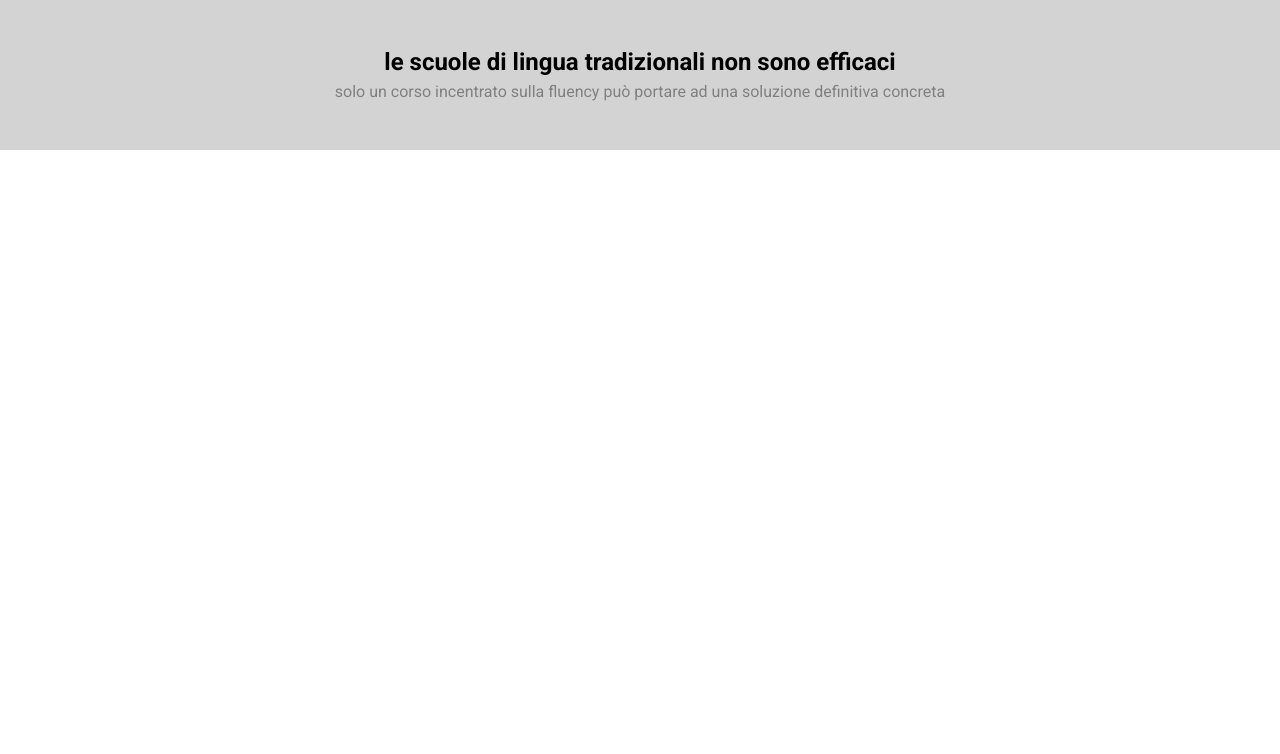
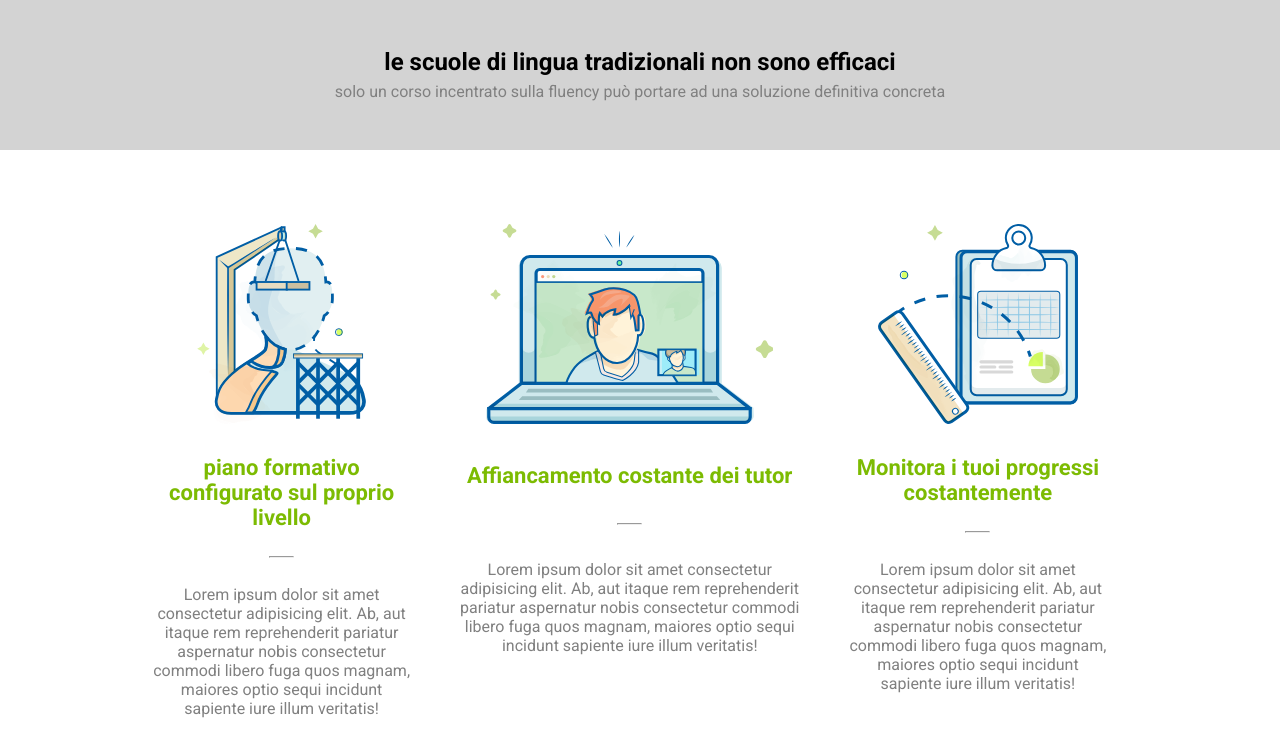
Before and after one commit to biancoenrico/htmlcss-fluentify, a plain HTML site: page index.html in a window 1280 px wide. Shown: the part 550-1304 px from the top of the page. Before the commit the page ends 800 px from the top, so only its background shows below. Drawn offline with Linux system fonts and the light colour scheme.

Commit message:
esercitazione completata

```diff
--- a/css/style.css
+++ b/css/style.css
@@ -8,6 +8,11 @@
 /*COMMON*/
 .col{
     float: left;
+}
+
+.col-form{
+    text-align: center;
+    padding: 1% 2%;
 }
 
 .clearfix::after{
@@ -30,6 +35,21 @@ body{
     font-size: 12px;
     text-decoration: none;
     text-transform: uppercase;
+}
+
+.gray-text{
+    color: gray;
+}
+.green-text{
+    color: #7cbb02;
+    font-size: 22px;
+    margin: 10% 0;
+}
+
+hr{
+    width: 25px;
+    margin: auto;
+    margin-bottom: 10%;
 }
 
 /* HEADER */
@@ -133,6 +153,10 @@ header{
 }
 
 /* MAIN */
+.main-container{
+    width: 80%;
+    margin: 5% auto;
+}
 
 /*Banner*/
 .banner{
@@ -151,3 +175,21 @@ header{
     color: gray;
     margin-top: 1%;
 }
+
+/*Main Content*/
+
+.col-img{
+    height: 200px;
+    width: auto;
+    object-fit: cover;
+}
+
+.col-left{
+    width: 30%;
+}
+.col-center{
+    width: 38%;
+}
+.col-right{
+    width: 30%;
+}
--- a/index.html
+++ b/index.html
@@ -78,8 +78,9 @@
 
     <!-- MAIN -->
     <main>
-
+        <!--Banner-->
         <div class="banner">
+            <!-- Banner text -->
             <div class="banner-text">
                 <h2>le scuole di lingua tradizionali non sono efficaci</h2>
                 <p>solo un corso incentrato sulla fluency può portare ad una soluzione definitiva concreta</p>
@@ -90,18 +91,45 @@
         <div class="main-container clearfix">
 
             <!-- Left Column -->
-            <div class="col col-left">
-
+            <div class="col col-form col-left">
+                <div>
+                    <img class="col-img" src="img/profile.svg" alt="profile">
+                </div>
+                <div>
+                    <h3 class="green-text">piano formativo configurato sul proprio livello</h3>
+                    <hr>
+                    <p class="gray-text">
+                        Lorem ipsum dolor sit amet consectetur adipisicing elit. Ab, aut itaque rem reprehenderit pariatur aspernatur nobis consectetur commodi libero fuga quos magnam, maiores optio sequi incidunt sapiente iure illum veritatis!
+                    </p>
+                </div>
             </div>
 
             <!-- Center Column -->
-            <div class="col col-center">
-
+            <div class="col col-form col-center">
+                <div>
+                    <img class="col-img" src="img/computer.svg" alt="profile">
+                </div>
+                <div>
+                    <h3 class="green-text">Affiancamento costante dei tutor</h3>
+                    <hr>
+                    <p class="gray-text">
+                        Lorem ipsum dolor sit amet consectetur adipisicing elit. Ab, aut itaque rem reprehenderit pariatur aspernatur nobis consectetur commodi libero fuga quos magnam, maiores optio sequi incidunt sapiente iure illum veritatis!
+                    </p>
+                </div>
             </div>
 
             <!-- Right Column -->
-            <div class="col col-right">
-
+            <div class="col col-form col-right">
+                <div>
+                    <img class="col-img" src="img/doc.svg" alt="profile">
+                </div>
+                <div>
+                    <h3 class="green-text">Monitora i tuoi progressi costantemente</h3>
+                    <hr>
+                    <p class="gray-text">
+                        Lorem ipsum dolor sit amet consectetur adipisicing elit. Ab, aut itaque rem reprehenderit pariatur aspernatur nobis consectetur commodi libero fuga quos magnam, maiores optio sequi incidunt sapiente iure illum veritatis!
+                    </p>
+                </div>
             </div>
 
         </div>
```
